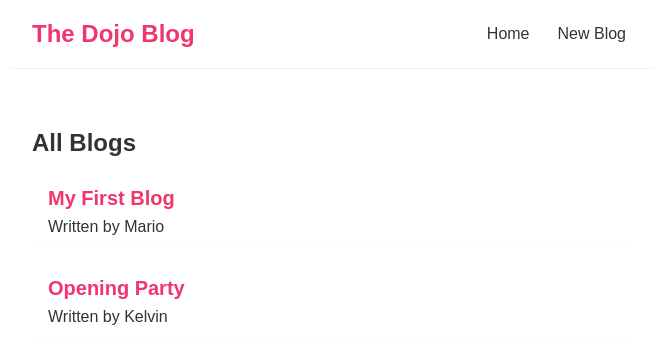
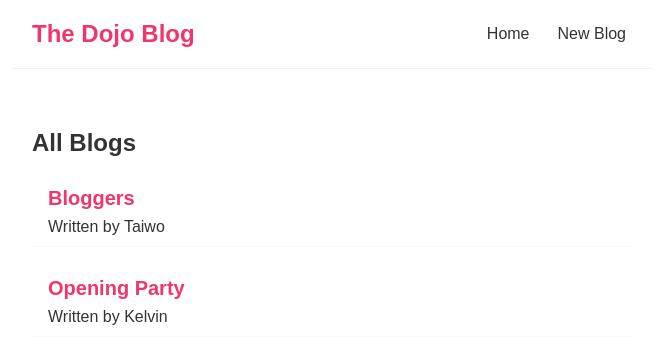
Before and after one commit to TaiwoSoftware/Net-ninja-tutorial-on-react, a React (Vite) app: page / in a window 1280 px wide. Shown: the top 364 px of the page, without its empty margins (308-964 px from the left). Built offline with nearby package versions, Linux system fonts and the light colour scheme; data requests are answered from the project's data file.

Commit message:
a better logo

```diff
--- a/data/db.json
+++ b/data/db.json
@@ -1,14 +1,14 @@
 {
     "blogs": [
         {
-            "title": "My First Blog",
-            "body": "Why do we use\n It is a long established fact that a reader will be distracted",
-            "author":"Mario",
+            "title": "Bloggers",
+            "body": "Bloggers are people who write and publish content on blogs. Blogs are websites that are typically updated regularly with new posts. Blog posts can be about anything, from personal experiences to news and current events to specialized topics like technology or fashion.\n Bloggers play an important role in the internet ecosystem. They provide high-quality content that people can learn from, be entertained by, and connect with. Bloggers also help to spread the word about new products and services, and they can be a powerful tool for businesses and organizations.\nThere are many different types of bloggers. Some bloggers write about their personal lives, while others focus on specific topics like travel, food, or fashion. Some bloggers are professional writers, while others are just ordinary people who are passionate about sharing their thoughts and ideas.\nNo matter what type of blogger they are, all bloggers have one thing in common: they are passionate about their work. They love to write and share their ideas with the world. And they are always looking for new ways to improve their craft and reach a wider audience",
+            "author":"Taiwo",
             "id":1
         },
         {
             "title": "Opening Party",
-            "body":"Why do we use it\n It is a long established fact that a reader will be distracted",
+            "body":"The music you play and the lighting you use can have a big impact on the mood of your party. So before guests arrive, take some time to set the scene. Choose music that is upbeat and fun, and create a warm and inviting atmosphere with your lighting.\n When your guests start to arrive, make sure to greet them warmly and welcome them to your party. This will help them to feel comfortable and relaxed. You can also introduce them to other guests they may not know.\nOnce your guests have arrived, it's a good idea to serve some light refreshments. This will help to keep them entertained and socializing while you wait for everyone to arrive. You can serve simple things like drinks and snacks, or you can get more creative with your food and beverage offerings.\nOnce everyone has arrived and had a chance to mingle, it's time to get the party started with a fun activity. This could be anything from playing a game to dancing to watching a movie. Choose an activity that you think your guests will enjoy, and make sure to get involved yourself.\nAs the host, it's important to be attentive to your guests and make sure that everyone is having a good time. Circulate around the room and make conversation, and be sure to keep the refreshments flowing. If you see anyone who seems to be having a difficult time, make an effort to include them and make them feel welcome.",
             "author":"Kelvin",
             "id":2
         }
--- a/index.html
+++ b/index.html
@@ -3,7 +3,7 @@
   <head>
     <meta charset="UTF-8" />
     <meta name="viewport" content="width=device-width, initial-scale=1.0" />
-    <link rel="shortcut icon" href="./src/image/favicon.png" type="image/x-icon">
+    <link rel="shortcut icon" href="./src/image/DSC_0785 (2).jpg" type="image/x-icon">
     <title>Website </title>
   </head>
   <body>
```
Also changed, not shown: src/image/DSC_0785 (2).jpg (added), src/image/favicon.png (deleted).
